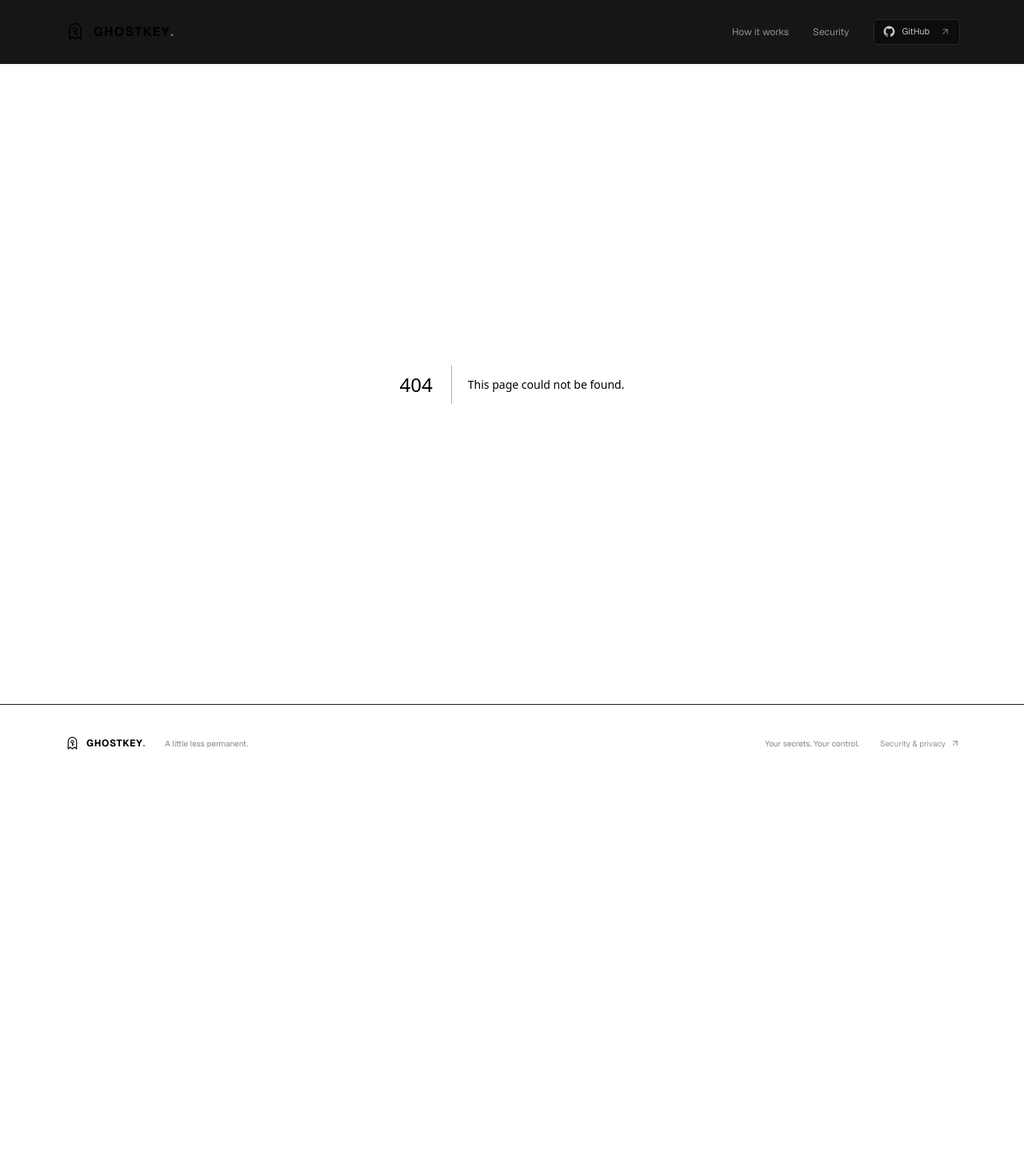
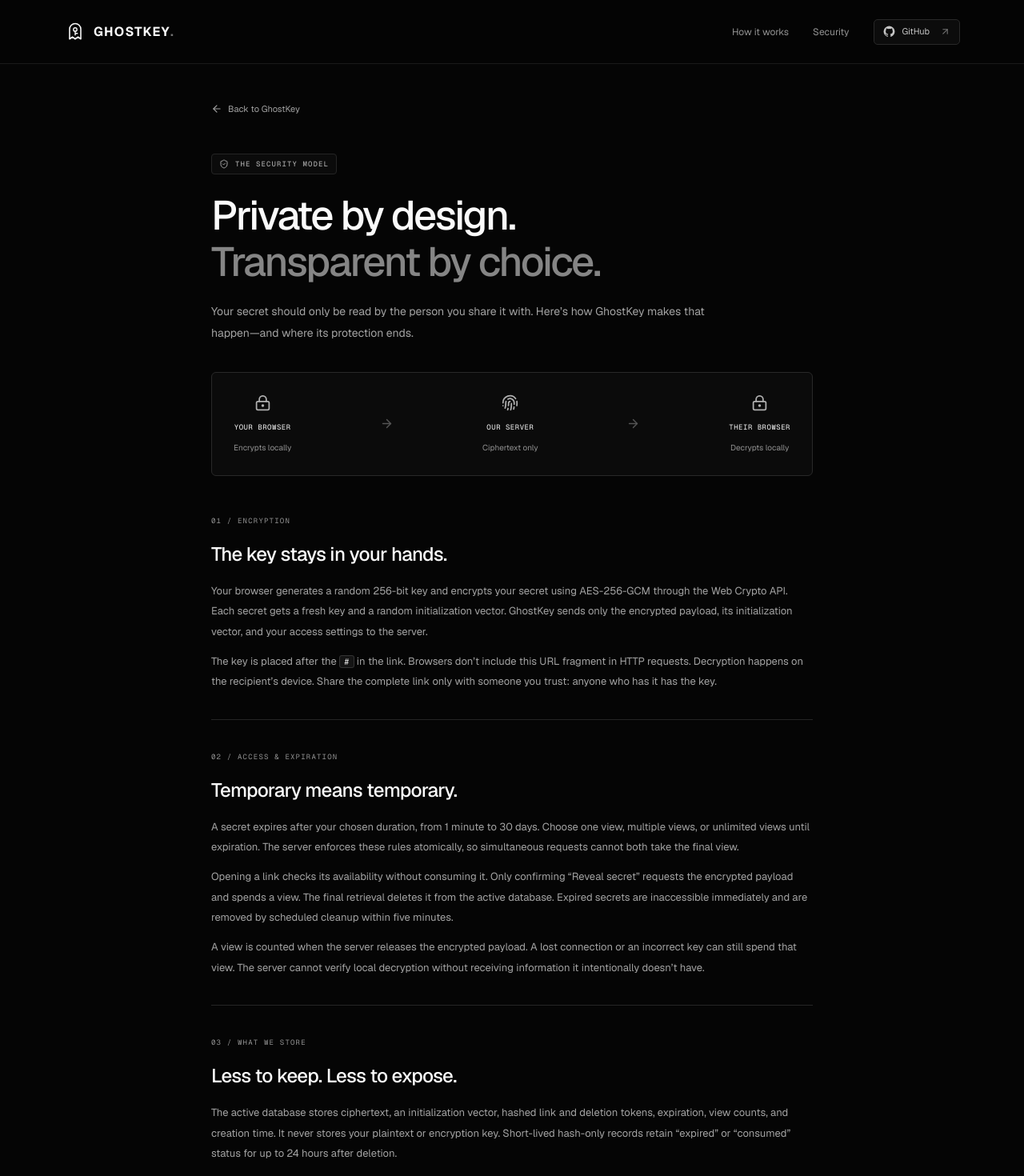
Before and after one commit to Mo7ammedd/GhostyKey, a Next.js app: page /security in a window 1280 px wide. Before the commit this address had no page. Shown: the top 1470 px of the page at 80% size. Before the commit the page ends 977 px from the top, so only its background shows below. Built offline with nearby package versions, Linux system fonts and the light colour scheme.

Commit message:
feat: explain security boundaries and handle error pages

```diff
--- /dev/null
+++ b/src/app/error.tsx
@@ -0,0 +1,7 @@
+"use client";
+
+import { Button } from "@/components/ui/button";
+
+export default function ErrorPage({ reset }: { error: Error & { digest?: string }; reset: () => void }) {
+  return <main className="viewer-main"><section className="viewer-state"><span className="eyebrow">SOMETHING WENT WRONG</span><h1>Let’s try that again.</h1><p>We couldn’t load this page. Please try again.</p><Button onClick={reset}>Try again</Button></section></main>;
+}
--- /dev/null
+++ b/src/app/not-found.tsx
@@ -0,0 +1,6 @@
+import Link from "next/link";
+import { ArrowRight, CircleDashed } from "lucide-react";
+
+export default function NotFound() {
+  return <main className="viewer-main"><section className="viewer-state"><div className="state-icon state-icon-large"><CircleDashed size={30} strokeWidth={1.2} /></div><span className="eyebrow">404 / NOT FOUND</span><h1>This page disappeared.</h1><p>Some things are temporary. This page may have moved, or the link may be incorrect.</p><Link href="/" className="button button-primary">Back to GhostKey <ArrowRight size={15} /></Link></section></main>;
+}
--- /dev/null
+++ b/src/app/security/page.tsx
@@ -0,0 +1,25 @@
+import type { Metadata } from "next";
+import Link from "next/link";
+import { ArrowLeft, ArrowRight, Fingerprint, LockKeyhole, ShieldCheck } from "lucide-react";
+
+export const metadata: Metadata = { title: "Security & privacy", description: "How GhostKey protects your secrets, what we store, and the limits of temporary secret sharing." };
+
+export default function SecurityPage() {
+  return (
+    <main className="security-main">
+      <Link href="/" className="subtle-link back-link"><ArrowLeft size={14} />Back to GhostKey</Link>
+      <span className="status-pill"><ShieldCheck size={12} />THE SECURITY MODEL</span>
+      <h1>Private by design.<br /><span>Transparent by choice.</span></h1>
+      <p className="security-lead">Your secret should only be read by the person you share it with. Here’s how GhostKey makes that happen—and where its protection ends.</p>
+      <div className="security-diagram" aria-label="Your browser encrypts the secret, the server stores ciphertext, and the recipient decrypts it"><div><LockKeyhole size={21} /><strong>YOUR BROWSER</strong><span>Encrypts locally</span></div><ArrowRight size={17} /><div><Fingerprint size={21} /><strong>OUR SERVER</strong><span>Ciphertext only</span></div><ArrowRight size={17} /><div><LockKeyhole size={21} /><strong>THEIR BROWSER</strong><span>Decrypts locally</span></div></div>
+      <div className="security-sections">
+        <section><span className="eyebrow">01 / ENCRYPTION</span><h2>The key stays in your hands.</h2><p>Your browser generates a random 256-bit key and encrypts your secret using AES-256-GCM through the Web Crypto API. Each secret gets a fresh key and a random initialization vector. GhostKey sends only the encrypted payload, its initialization vector, and your access settings to the server.</p><p>The key is placed after the <code>#</code> in the link. Browsers don’t include this URL fragment in HTTP requests. Decryption happens on the recipient’s device. Share the complete link only with someone you trust: anyone who has it has the key.</p></section>
+        <section><span className="eyebrow">02 / ACCESS & EXPIRATION</span><h2>Temporary means temporary.</h2><p>A secret expires after your chosen duration, from 1 minute to 30 days. Choose one view, multiple views, or unlimited views until expiration. The server enforces these rules atomically, so simultaneous requests cannot both take the final view.</p><p>Opening a link checks its availability without consuming it. Only confirming “Reveal secret” requests the encrypted payload and spends a view. The final retrieval deletes it from the active database. Expired secrets are inaccessible immediately and are removed by scheduled cleanup within five minutes.</p><p>A view is counted when the server releases the encrypted payload. A lost connection or an incorrect key can still spend that view. The server cannot verify local decryption without receiving information it intentionally doesn’t have.</p></section>
+        <section><span className="eyebrow">03 / WHAT WE STORE</span><h2>Less to keep. Less to expose.</h2><p>The active database stores ciphertext, an initialization vector, hashed link and deletion tokens, expiration, view counts, and creation time. It never stores your plaintext or encryption key. Short-lived hash-only records retain “expired” or “consumed” status for up to 24 hours after deletion.</p><p>No account, analytics, third-party scripts, or browser storage is used. Abuse protection uses short-lived, one-way identifiers derived from trusted network information; raw IP addresses are not stored by this application. Hosting providers can process standard connection metadata under their own retention policies.</p><p>Deletion removes the active encrypted record. Infrastructure backups may retain earlier ciphertext until the provider’s backup retention period ends. The encryption key is never included in those backups by GhostKey.</p></section>
+        <section><span className="eyebrow">04 / ON YOUR DEVICE</span><h2>Private isn’t copy-proof.</h2><p>Revealed text lives only in this page’s memory. It clears when you leave, when the secret expires, or after five minutes—whichever comes first. You can clear it sooner. Copying a secret puts it in your system clipboard, which GhostKey cannot automatically erase.</p><p>Recipients can save, copy, or screenshot what they see. Browser extensions, compromised devices, browser history synchronization, and software with screen access are outside GhostKey’s control. The shared link itself is sensitive, so use a trusted channel to send it.</p></section>
+        <section><span className="eyebrow">05 / TRUST BOUNDARIES</span><h2>A clear promise, with clear limits.</h2><p>Client-side encryption protects stored secrets from being read by the database. You still trust the site to deliver honest JavaScript and your browser to execute it safely. A compromised application host could change that code. This is not a claim of anonymity or a substitute for a dedicated password manager.</p><p>HTTPS, a restrictive Content Security Policy, isolated server credentials, and database access controls protect the intended flow. Use GhostKey for temporary sharing, and keep long-term credentials in a system designed for it.</p></section>
+      </div>
+      <div className="security-cta"><span>Something to share?</span><Link href="/" className="button button-primary">Create a secret <ArrowRight size={15} /></Link></div>
+    </main>
+  );
+}
```
